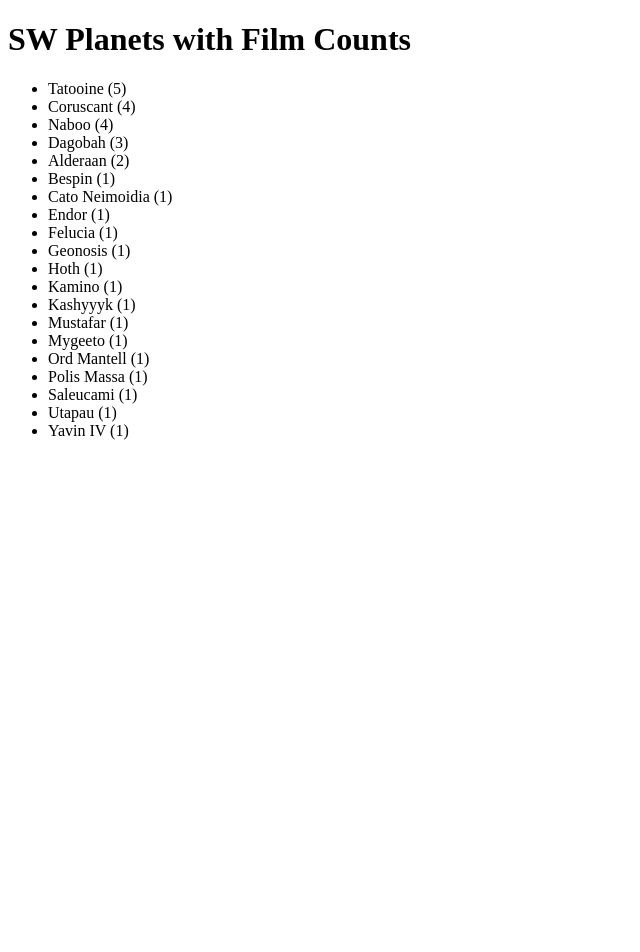
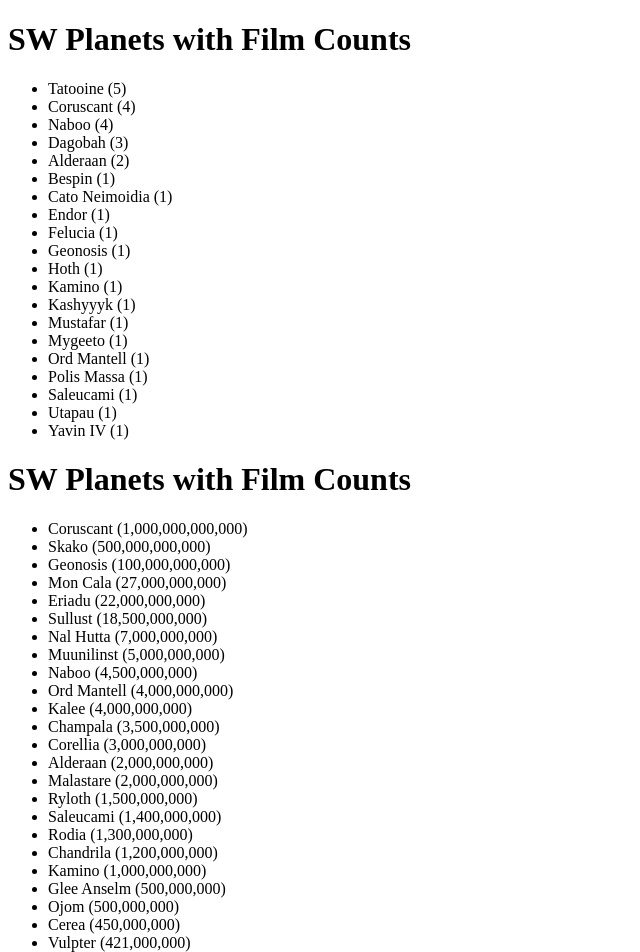
Before and after one commit to 2025-fall-js-frameworks/angular-components, an Angular app: page / in a window 1280 px wide. Shown: the top 952 px of the page, without its empty margins (0-640 px from the left). Before the commit the page ends 800 px from the top, so only its background shows below. Built offline with nearby package versions, Linux system fonts and the light colour scheme.

Commit message:
added new component for planets with pop data
included imports in app.ts, app.html, and new function in aw-planets.services.ts

```diff
--- a/src/app/app.html
+++ b/src/app/app.html
@@ -1 +1,2 @@
 <app-sw-planet-films></app-sw-planet-films>
+<app-sw-planet-population></app-sw-planet-population>
--- a/src/app/app.ts
+++ b/src/app/app.ts
@@ -1,9 +1,10 @@
 import { Component, signal } from '@angular/core';
 import { SwPlanetFilms } from './sw-planet-films/sw-planet-films';
+import { SwPlanetPopulation } from './sw-planet-population/sw-planet-population';
 
 @Component({
 	selector: 'app-root',
-	imports: [SwPlanetFilms],
+	imports: [SwPlanetFilms, SwPlanetPopulation],
 	templateUrl: './app.html',
 	styleUrl: './app.css',
 })
--- a/src/app/sw-planets.service.ts
+++ b/src/app/sw-planets.service.ts
@@ -1,9 +1,13 @@
 import { Injectable } from '@angular/core';
-import { allPlanets, getPlanetsWithFilmCount } from '../sw-planet-model';
+import { allPlanets, getPlanetsWithFilmCount, getPlanetsWithPopulation } from '../sw-planet-model';
 
 @Injectable({
 	providedIn: 'root',
 })
 export class SwPlanetsService {
+	// Planets with film count
 	public getPlanetFilmDataForDisplay = () => getPlanetsWithFilmCount(allPlanets);
+
+	// Planets with population count
+	public getPlanetsPopulationDataForDisplay = () => getPlanetsWithPopulation(allPlanets);
 }
```
